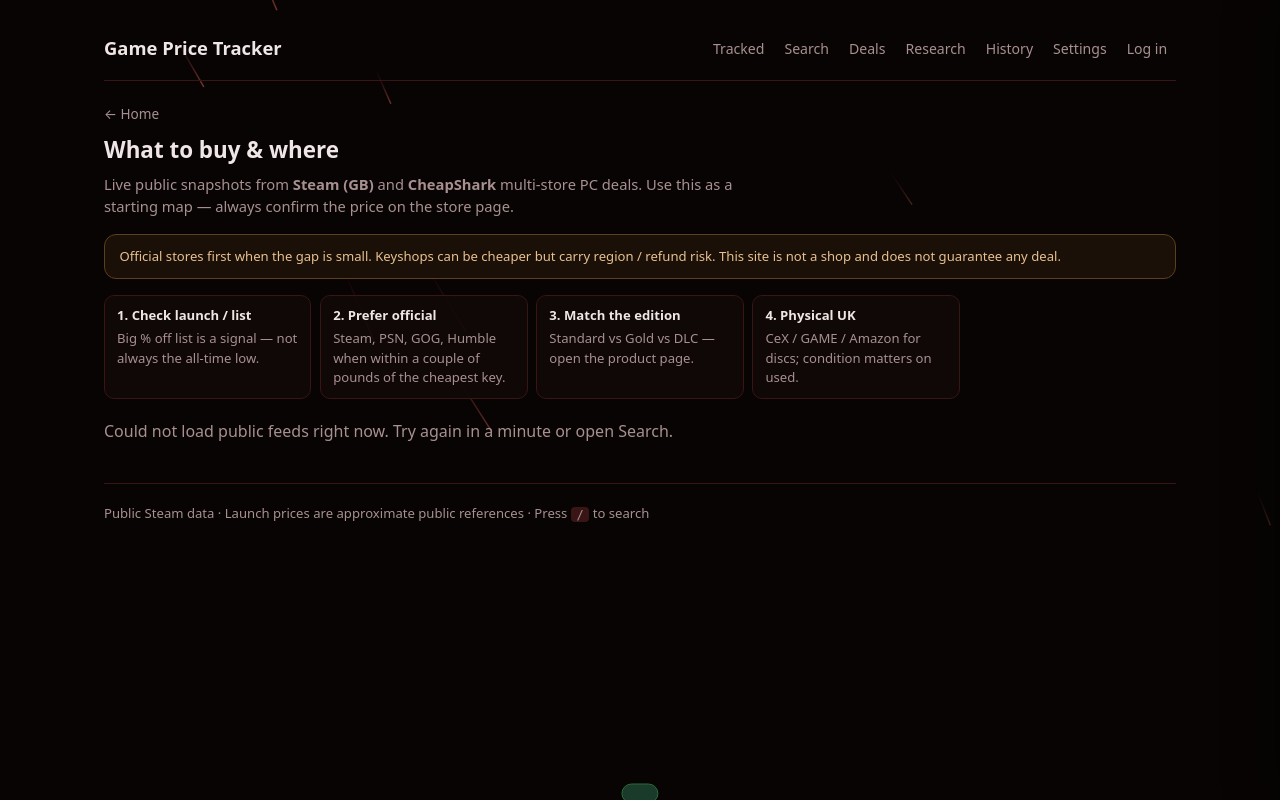
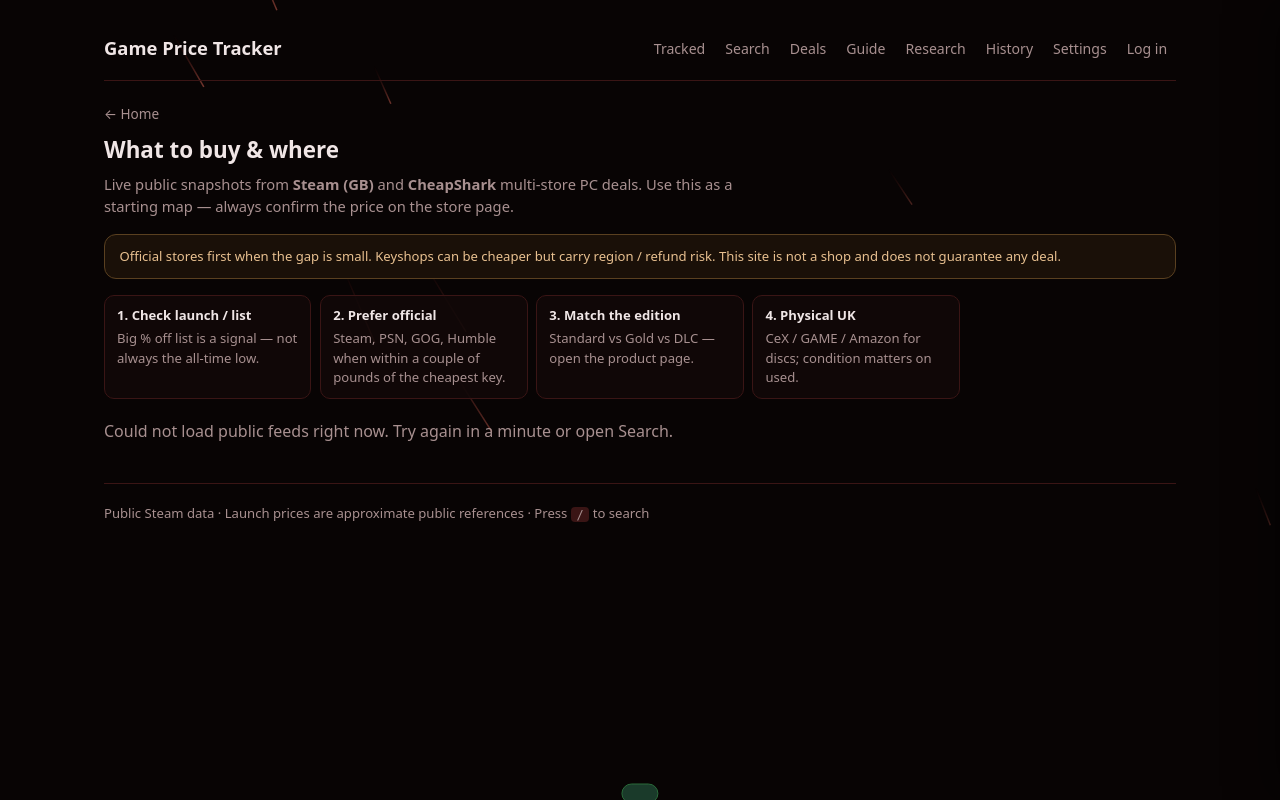
Before and after one commit to harinivasanc2000/django-game-price-tracker, a Django app: page /guide/ in a window 1280 px wide. Run offline with Django 5.2, Linux system fonts and the light colour scheme; data comes from the database, SQL or seed files in the repository; data that the repository does not hold is empty; parts of the project's set-up code (start-up, migrations or seed data) failed here and were passed over.

Commit message:
Nav: Guide link for buy guide

```diff
--- a/templates/base.html
+++ b/templates/base.html
@@ -121,6 +121,7 @@
         <button type="button" class="nav-btn" id="openTracked">Tracked{% if tracked_count %} ({{ tracked_count }}){% endif %}</button>
         <a href="{% url 'games:steam_search' %}">Search</a>
         <a href="{% url 'games:best_deals' %}">Deals</a>
+        <a href="{% url 'games:buy_guide' %}">Guide</a>
         <a href="{% url 'games:research' %}">Research</a>
         <a href="{% url 'games:history' %}">History</a>
         <a href="{% url 'games:appearance' %}">Settings</a>
```
